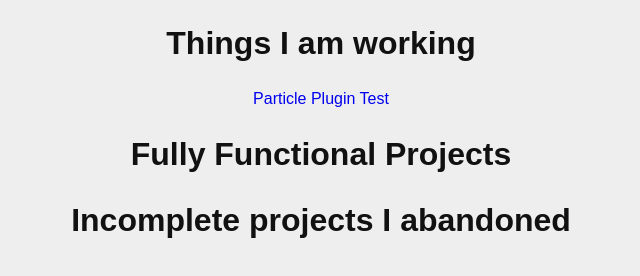
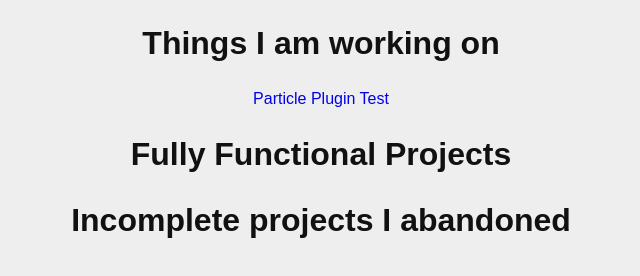
Before and after one commit to TheStorm135/TheStorm135.github.io, a plain HTML site: page index.html in a window 1280 px wide. Shown: the whole page, without its empty margins (319-959 px from the left). Drawn offline with Linux system fonts and the light colour scheme.

Commit message:
Update index.html

```diff
--- a/index.html
+++ b/index.html
@@ -20,7 +20,7 @@
 </head>
 <body>
 
-	<h1>Things I am working</h1>
+	<h1>Things I am working on</h1>
 	<a target="_blank" href="https://github.com/TheStorm135/SpigotPlugins/tree/main/particlePluginTest">Particle Plugin Test</a>
 
 	<h1>Fully Functional Projects</h1>
```
